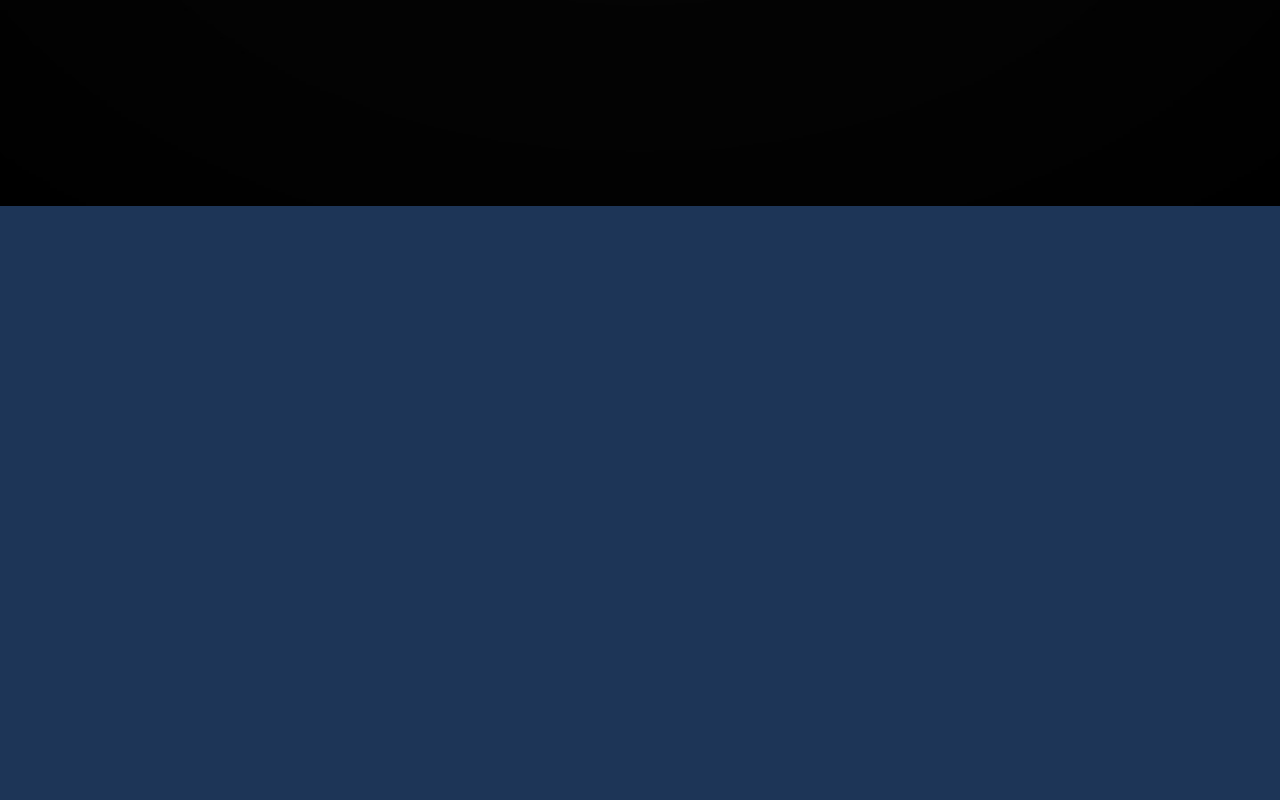
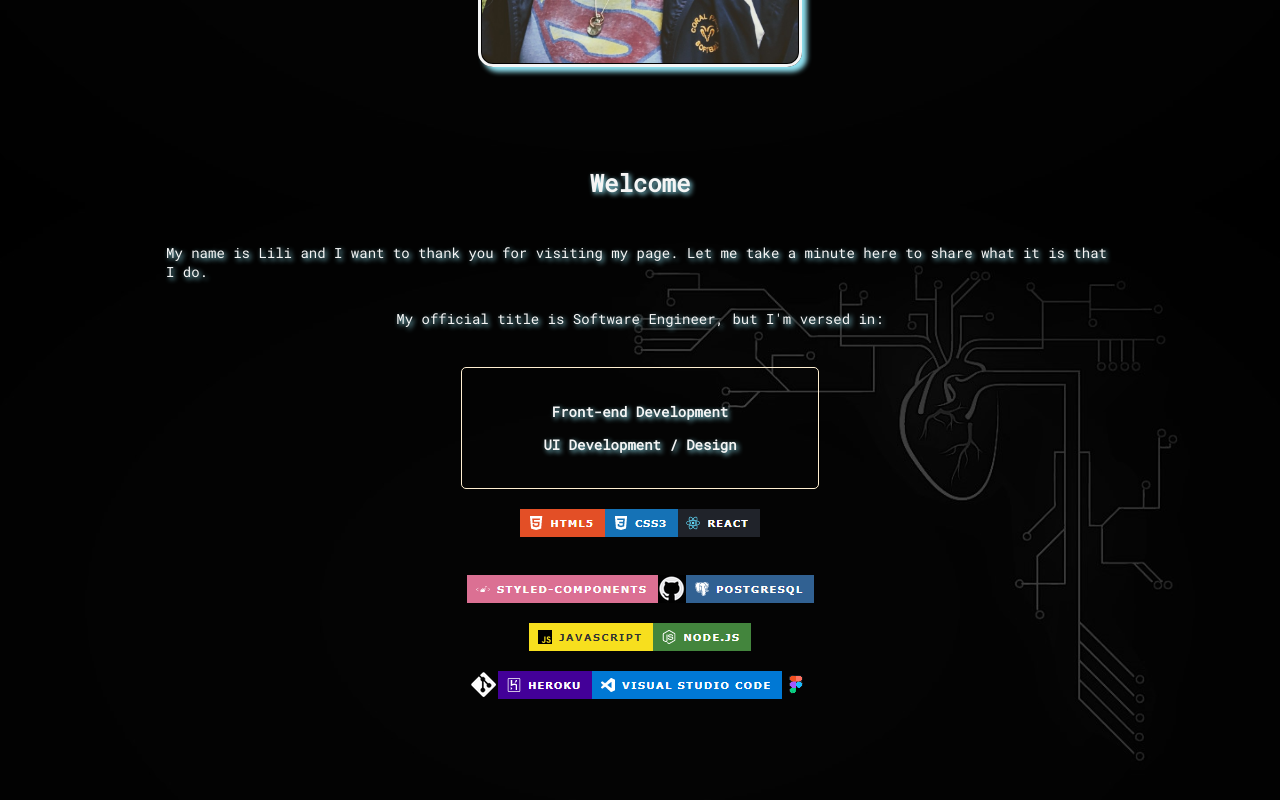
Before and after one commit to LFuen/Work, a React (Create React App) app: page /#/ in a window 1280 px wide. Shown: the part 594-1394 px from the top of the page. Before the commit the page ends 800 px from the top, so only its background shows below. Built offline with nearby package versions, Linux system fonts and the light colour scheme; a web font is replaced by a local one; what react-animations would draw is missing.

Commit message:
added alt tags to imgs

```diff
--- a/src/Components/Nav/Nav.js
+++ b/src/Components/Nav/Nav.js
@@ -1,5 +1,5 @@
 import React, {useState} from 'react'
-import { Route, BrowserRouter, NavLink, Switch } from 'react-router-dom'
+import { Route, NavLink, Switch } from 'react-router-dom'
 import './Nav.css'
 import Welcome from '../Welcome/Welcome'
 import About from '../About/About'
@@ -24,7 +24,7 @@ import Inquiries from '../Inquiries/Inquiries'
 
                     <ul className={click ? "nav-menu active" : "nav-menu"}>
                         <li className="nav-item">
-                            <NavLink to="/Work" className="nav-links link" onClick={closeMenu}>
+                            <NavLink to="/" className="nav-links link" onClick={closeMenu}>
                             Welcome
                             </NavLink>
                         </li>
@@ -51,7 +51,7 @@ import Inquiries from '../Inquiries/Inquiries'
                     </ul>
                 </nav>
                 <Switch>
-                    <Route exact path='/Work' component={Welcome}/>
+                    <Route exact path='/' component={Welcome}/>
                     <Route exact path='/About' component={About}/>
                     <Route exact path='/Projects' component={Projects}/>
                     <Route exact path='/Contact' component={Contact}/>
--- a/src/Components/Welcome/Welcome.js
+++ b/src/Components/Welcome/Welcome.js
@@ -25,7 +25,7 @@ class Welcome extends Component{
                 <h1 className='flexRow' >Lili Fuentes</h1>
             </header>
             <div className='margin'>
-                <span title='Say Cheese!'><img className='badge' className='centerImage' alt='Hiking' src={smile}/></span>
+                <span title='Say Cheese!'><img className='badge centerImage' alt='Hiking' src={smile}/></span>
             </div>
             <div>
                 <h2 className='flexRow' id='Welcome'>Welcome</h2>
@@ -38,25 +38,25 @@ class Welcome extends Component{
                     <p><b>UI Development / Design</b></p>
                 </div>
                 <Images className='icons'>
-                    <img className='badge' src={html} />
-                    <img className='badge' src={css} />
-                    <img className='badge' src={react} />
+                    <img className='badge' src={html} alt='html'/>
+                    <img className='badge' src={css} alt='css'/>
+                    <img className='badge' src={react} alt='react'/>
                 </Images>
                     <br/>
                 <Images className='icons'>
-                    <img className='badge' src={styled} />
-                    <img className='badge' src={gh} />
-                    <img className='badge' src={postgres} />
+                    <img className='badge' src={styled} alt='styled components'/>
+                    <img className='badge' src={gh} alt='github'/>
+                    <img className='badge' src={postgres} alt='postgresql'/>
                 </Images>
                 <Images>
-                    <img className='badge' src={js} />
-                    <img className='badge' src={node} />
+                    <img className='badge' src={js} alt='javascript'/>
+                    <img className='badge' src={node} alt='node'/>
                 </Images>
                 <Images>
-                    <img className='badge' src={git} />
-                    <img className='badge' src={heroku} />
-                    <img className='badge' src={vstudio} />
-                    <img className='badge' src={figma} />
+                    <img className='badge' src={git} alt='git'/>
+                    <img className='badge' src={heroku} alt='heroku'/>
+                    <img className='badge' src={vstudio} alt='visual studio'/>
+                    <img className='badge' src={figma} alt='figma'/>
                 </Images>
             </div>
         </WelcomeDiv>
```
